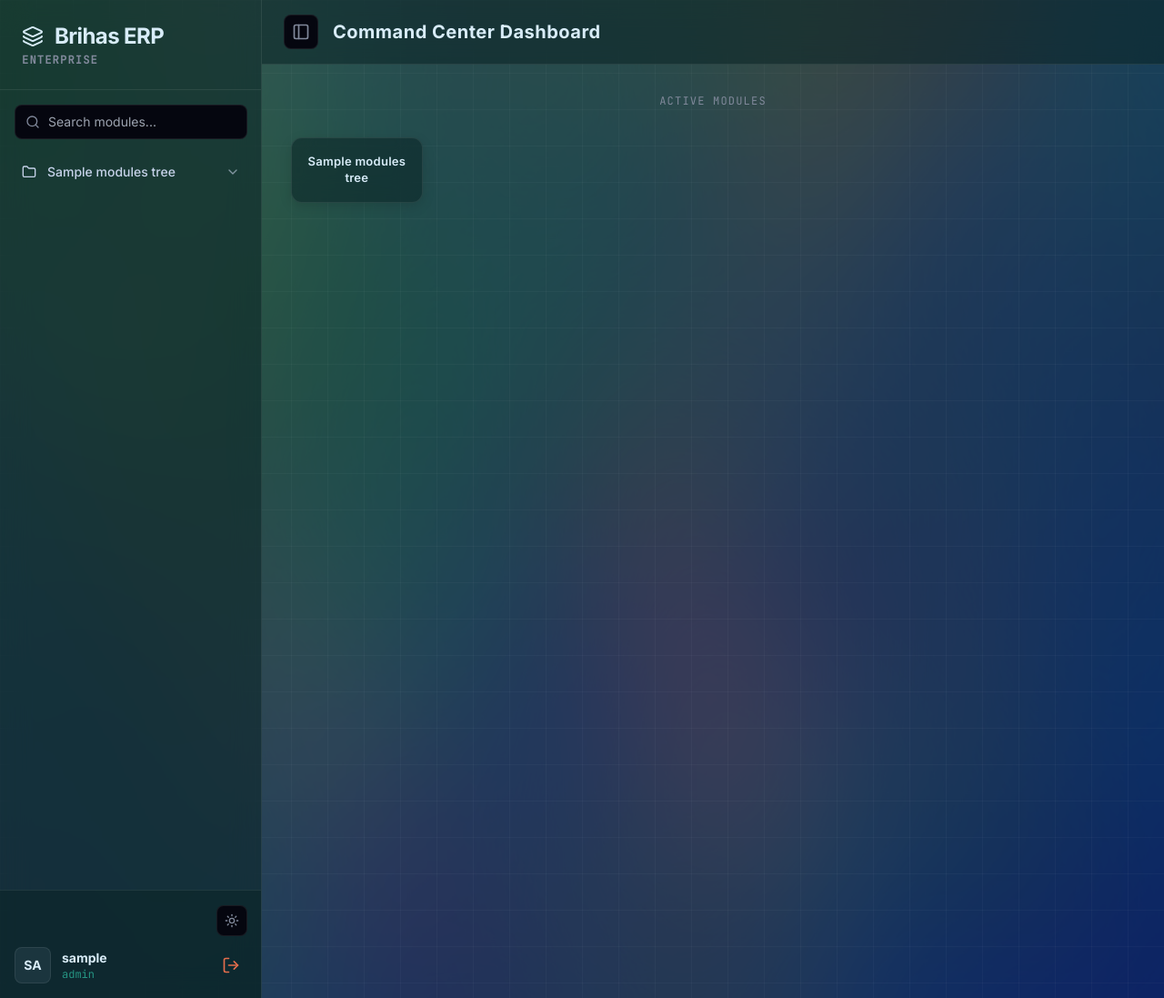
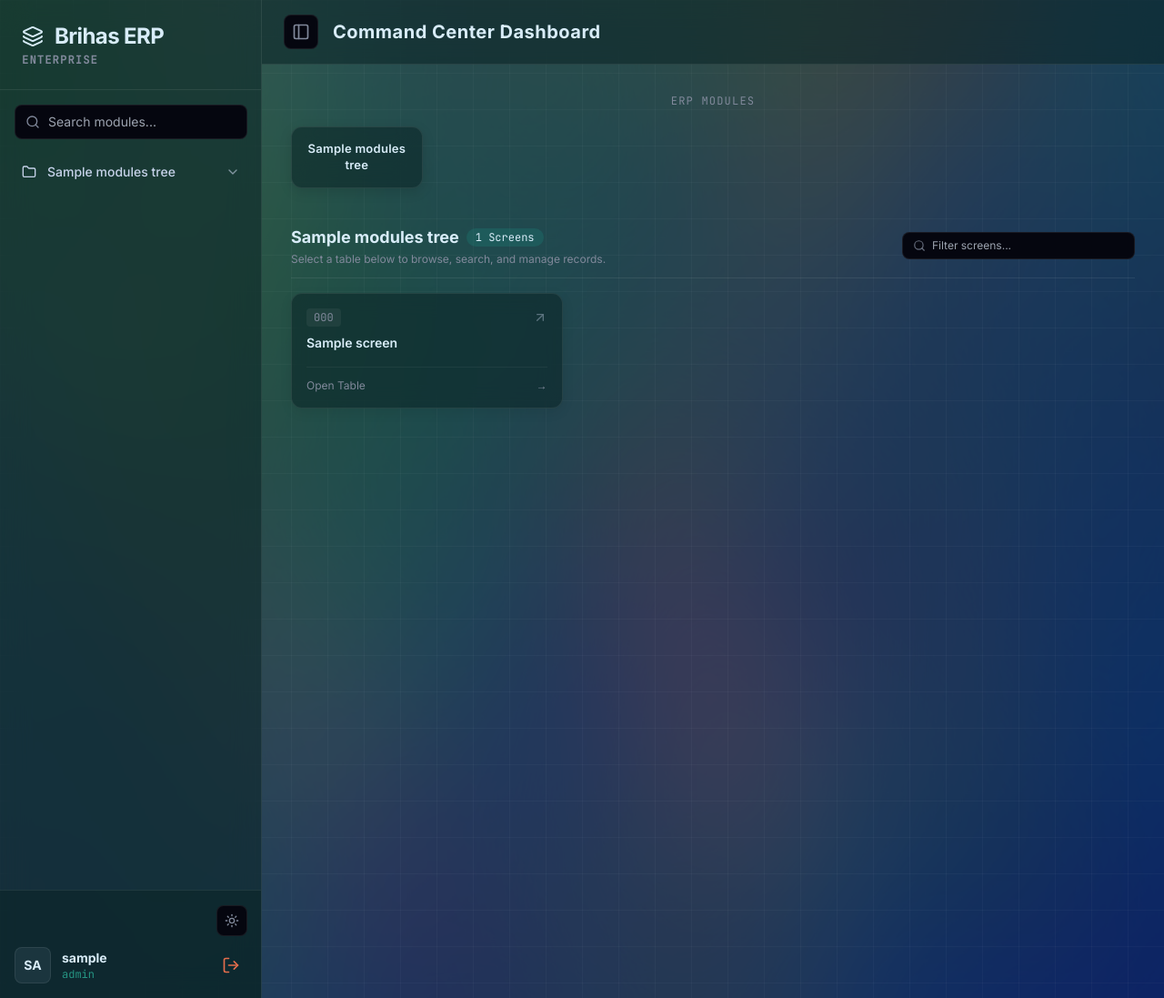
Before and after one commit to jtatipamula-design/proj_tb, a Python web app: template templates/dashboard.html in a window 1280 px wide. Shown: the whole page at 91% size. Run offline with Jinja, Linux system fonts and the light colour scheme; the template is opened without the code that fills it: most values are stand-ins (such as "Sample title", 1, 10 or a date in 2020); some libraries are stand-ins or nearby versions.

Commit message:
Enhance dashboard with 6-module categorization and interactive screen showcase

```diff
--- a/templates/dashboard.html
+++ b/templates/dashboard.html
@@ -11,7 +11,7 @@
       grid-gap: 12px;
       grid-template-columns: repeat(2, 1fr);
       margin: 0 auto;
-      padding: 1rem 0 2rem;
+      padding: 0.5rem 0 1.5rem;
       width: 100%;
       max-width: 1200px;
     }
@@ -36,7 +36,7 @@
       border-radius: 12px;
       outline: none;
       position: relative;
-      min-height: 72px;
+      min-height: 68px;
       padding: 12px 10px;
       -webkit-tap-highlight-color: transparent;
       cursor: pointer;
@@ -44,7 +44,7 @@
       align-items: center;
       justify-content: center;
       text-align: center;
-      transition: transform 0.2s cubic-bezier(0.4, 0, 0.2, 1), box-shadow 0.2s ease, border-color 0.2s ease;
+      transition: transform 0.2s cubic-bezier(0.4, 0, 0.2, 1), box-shadow 0.2s ease, border-color 0.2s ease, background 0.2s ease;
       box-shadow: 0 4px 14px rgba(0, 0, 0, 0.12);
     }
 
@@ -53,6 +53,12 @@
       transform: translateY(-3px);
       border-color: rgba(20, 184, 166, 0.5);
       box-shadow: 0 8px 24px rgba(0, 0, 0, 0.2), 0 0 12px rgba(20, 184, 166, 0.2);
+    }
+
+    .icon-btn.is-active {
+      background: rgba(20, 184, 166, 0.15) !important;
+      border-color: rgba(20, 184, 166, 0.7) !important;
+      box-shadow: 0 0 16px rgba(20, 184, 166, 0.3) !important;
     }
 
     .icon-btn__name {
@@ -70,8 +76,38 @@
       color: #1e293b;
     }
 
-    .icon-btn:hover .icon-btn__name {
-      color: var(--color-aurora, #14b8a6);
+    .icon-btn:hover .icon-btn__name,
+    .icon-btn.is-active .icon-btn__name {
+      color: var(--color-aurora, #14b8a6) !important;
+    }
+
+    /* Screen Card Styles */
+    .screen-grid {
+      display: grid;
+      grid-template-columns: repeat(auto-fill, minmax(280px, 1fr));
+      gap: 16px;
+      width: 100%;
+    }
+
+    .screen-card {
+      background: var(--glass-bg, var(--glass-surface));
+      backdrop-filter: blur(12px);
+      -webkit-backdrop-filter: blur(12px);
+      border: 1px solid var(--glass-border);
+      border-radius: 12px;
+      padding: 16px;
+      display: flex;
+      flex-direction: column;
+      justify-content: space-between;
+      transition: transform 0.2s ease, box-shadow 0.2s ease, border-color 0.2s ease;
+      box-shadow: 0 4px 14px rgba(0, 0, 0, 0.08);
+      text-decoration: none;
+    }
+
+    .screen-card:hover {
+      transform: translateY(-3px);
+      border-color: rgba(20, 184, 166, 0.4);
+      box-shadow: 0 8px 24px rgba(0, 0, 0, 0.18), 0 0 10px rgba(20, 184, 166, 0.15);
     }
     @media (min-width: 1024px) {
       .icon-btns {
@@ -80,14 +116,72 @@
     }
 </style>
 
-<div class="mb-8 w-full flex flex-col items-center">
-    <p class="text-xs uppercase tracking-widest font-mono mb-4 w-full text-center" style="color: var(--color-fog);">Active Modules</p>
+<div class="mb-8 w-full flex flex-col items-center" x-data="{ localSearch: '' }">
+    <p class="text-xs uppercase tracking-widest font-mono mb-3 w-full text-center" style="color: var(--color-fog);">ERP Modules</p>
 
+    <!-- 6 Module Selector Cards -->
     <div class="icon-btns">
         {% for module_name, screens in modules_tree.items() %}
-        <button class="icon-btn" aria-label="{{ module_name }}" type="button" @click='activeModule = {{ module_name | tojson }}; sidebarOpen = true;'>
+        <button class="icon-btn"
+                :class="{ 'is-active': activeModule === {{ module_name | tojson }} }"
+                aria-label="{{ module_name }}"
+                type="button"
+                @click='activeModule = {{ module_name | tojson }}; sidebarOpen = true; localStorage.setItem("activeModule", activeModule);'>
             <span class="icon-btn__name">{{ module_name }}</span>
         </button>
+        {% endfor %}
+    </div>
+
+    <!-- Active Module Screens Deck -->
+    <div class="w-full max-w-6xl mt-4">
+        {% for module_name, screens in modules_tree.items() %}
+        <div x-show="activeModule === {{ module_name | tojson }} || (!activeModule && {{ loop.first | tojson }})"
+             x-cloak
+             class="space-y-4">
+
+            <div class="flex flex-col sm:flex-row items-start sm:items-center justify-between pb-3 border-b" style="border-color: var(--glass-border);">
+                <div>
+                    <h2 class="text-lg font-bold flex items-center gap-2" style="color: var(--color-glacier);">
+                        <span>{{ module_name }}</span>
+                        <span class="text-xs px-2.5 py-0.5 rounded-full font-mono font-normal" style="background: rgba(20, 184, 166, 0.15); color: var(--color-aurora);">{{ screens|length }} Screens</span>
+                    </h2>
+                    <p class="text-xs mt-0.5" style="color: var(--color-fog);">Select a table below to browse, search, and manage records.</p>
+                </div>
+
+                <div class="mt-3 sm:mt-0 w-full sm:w-64 relative">
+                    <i data-lucide="search" class="w-3.5 h-3.5 absolute left-3 top-1/2 -translate-y-1/2 opacity-50"></i>
+                    <input type="text"
+                           x-model="localSearch"
+                           placeholder="Filter screens..."
+                           class="w-full text-xs rounded-lg pl-8 pr-3 py-1.5 focus:outline-none focus:ring-1 focus:ring-teal-500"
+                           style="background: var(--color-midnight-ink, #0f172a); border: 1px solid var(--glass-border); color: var(--color-moonlight, #f8fafc);">
+                </div>
+            </div>
+
+            <!-- Screens Grid -->
+            <div class="screen-grid">
+                {% for screen in screens %}
+                <a href="/table/{{ screen.code }}"
+                   x-show="localSearch === '' || {{ screen.name | tojson }}.toLowerCase().includes(localSearch.toLowerCase()) || {{ screen.code | tojson }}.toLowerCase().includes(localSearch.toLowerCase())"
+                   class="screen-card group">
+                    <div>
+                        <div class="flex items-center justify-between mb-2">
+                            <span class="text-xs font-mono px-2 py-0.5 rounded" style="background: rgba(255, 255, 255, 0.05); color: var(--color-fog);">{{ screen.code }}</span>
+                            <i data-lucide="arrow-up-right" class="w-4 h-4 opacity-40 group-hover:opacity-100 group-hover:translate-x-0.5 group-hover:-translate-y-0.5 transition-all" style="color: var(--color-aurora);"></i>
+                        </div>
+                        <h3 class="text-sm font-semibold group-hover:text-teal-400 transition-colors" style="color: var(--color-glacier);">
+                            {{ screen.name }}
+                        </h3>
+                    </div>
+                    <div class="mt-4 pt-3 flex items-center justify-between text-xs border-t" style="border-color: rgba(255, 255, 255, 0.05); color: var(--color-fog);">
+                        <span>Open Table</span>
+                        <span class="group-hover:translate-x-1 transition-transform font-bold" style="color: var(--color-aurora);">&rarr;</span>
+                    </div>
+                </a>
+                {% endfor %}
+            </div>
+
+        </div>
         {% endfor %}
     </div>
 </div>
```
Also changed, not shown: server.py (+80 -44 lines).
